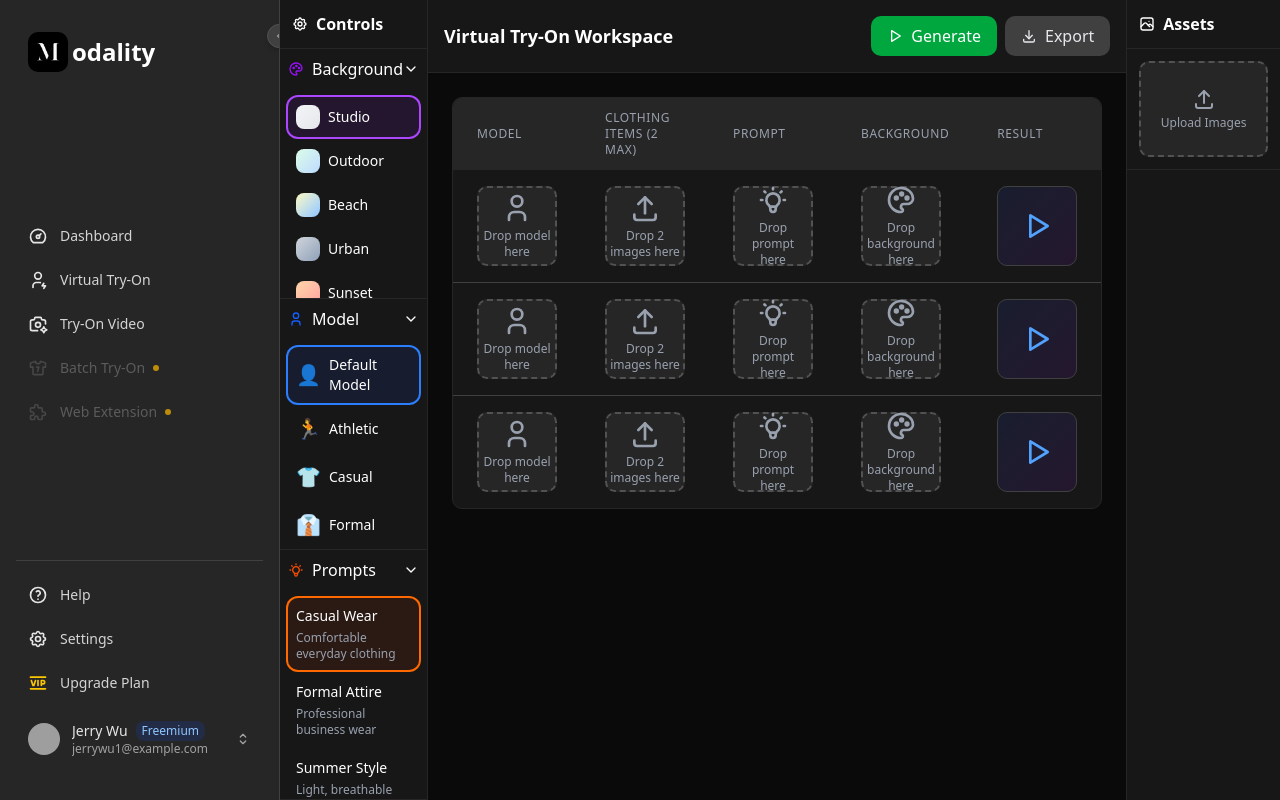
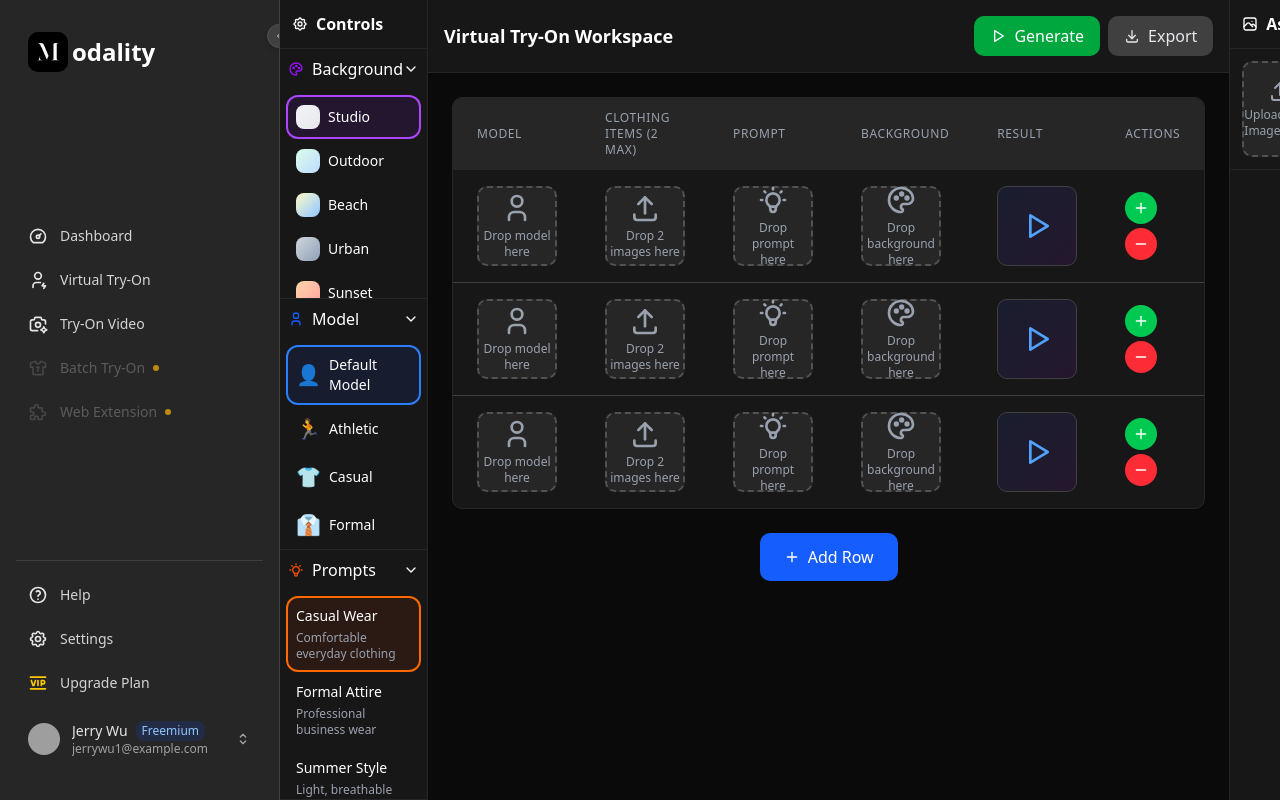
Before and after one commit to JerryWu0430/modality_dashboard, a Next.js app: page /virtual-try-on in a window 1280 px wide. Built offline with nearby package versions, Linux system fonts and the light colour scheme; grey boxes are pictures that could not be loaded.

Commit message:
add new rows

```diff
--- a/src/app/virtual-try-on/page.tsx
+++ b/src/app/virtual-try-on/page.tsx
@@ -14,7 +14,9 @@ import {
   IconPlayerPlay,
   IconSettings,
   IconChevronDown,
-  IconChevronRight
+  IconChevronRight,
+  IconPlus,
+  IconMinus
 } from "@tabler/icons-react";
 
 type CellContent = {
@@ -161,6 +163,25 @@ const VirtualTryOnContent = () => {
       }
       return row;
     }));
+  };
+
+  const addRow = () => {
+    const newId = Math.max(...tableRows.map(row => row.id)) + 1;
+    const newRow: TableRow = {
+      id: newId,
+      model: null,
+      clothingItems: [],
+      prompt: null,
+      background: null,
+      result: null
+    };
+    setTableRows(prev => [...prev, newRow]);
+  };
+
+  const removeRow = (rowId: number) => {
+    if (tableRows.length > 1) {
+      setTableRows(prev => prev.filter(row => row.id !== rowId));
+    }
   };
 
   return (
@@ -343,7 +364,9 @@ const VirtualTryOnContent = () => {
         </div>
 
         {/* Drag & Drop Table */}
-        <div className="flex-1 p-6 overflow-auto">
+        <div className="flex-1 p-6">
+          <MinimalScrollBar className="h-full">
+            <div className="flex flex-col items-center justify-center min-h-full">
               <div className="bg-white dark:bg-neutral-900 rounded-lg border border-gray-200 dark:border-neutral-800 overflow-hidden">
                 <table className="w-full">
                   <thead className="bg-gray-50 dark:bg-neutral-800">
@@ -362,6 +385,9 @@ const VirtualTryOnContent = () => {
                       </th>
                       <th className="px-6 py-3 text-left text-xs font-medium text-gray-500 dark:text-gray-400 uppercase tracking-wider">
                         Result
+                      </th>
+                      <th className="px-6 py-3 text-left text-xs font-medium text-gray-500 dark:text-gray-400 uppercase tracking-wider">
+                        Actions
                       </th>
                     </tr>
                   </thead>
@@ -511,11 +537,46 @@ const VirtualTryOnContent = () => {
                         <IconPlayerPlay className="h-8 w-8 text-blue-600 dark:text-blue-400" />
                       </div>
                     </td>
+
+                    {/* Actions Column */}
+                    <td className="px-6 py-4">
+                      <div className="flex flex-col gap-1">
+                        <button
+                          onClick={addRow}
+                          className="w-8 h-8 bg-green-500 hover:bg-green-600 text-white rounded-full flex items-center justify-center transition-colors"
+                          title="Add Row"
+                        >
+                          <IconPlus className="h-4 w-4" />
+                        </button>
+                        {tableRows.length > 1 && (
+                          <button
+                            onClick={() => removeRow(row.id)}
+                            className="w-8 h-8 bg-red-500 hover:bg-red-600 text-white rounded-full flex items-center justify-center transition-colors"
+                            title="Remove Row"
+                          >
+                            <IconMinus className="h-4 w-4" />
+                          </button>
+                        )}
+                      </div>
+                    </td>
                   </tr>
                 ))}
               </tbody>
             </table>
           </div>
+
+          {/* Add Row Button */}
+          <div className="mt-6 flex justify-center">
+            <button
+              onClick={addRow}
+              className="px-6 py-3 bg-blue-600 hover:bg-blue-700 text-white rounded-lg font-medium transition-colors flex items-center gap-2"
+            >
+              <IconPlus className="h-4 w-4" />
+              Add Row
+            </button>
+          </div>
+        </div>
+      </MinimalScrollBar>
     </div>
       </div>
 
```
Lines whose indentation alone changed are shown as unchanged.
